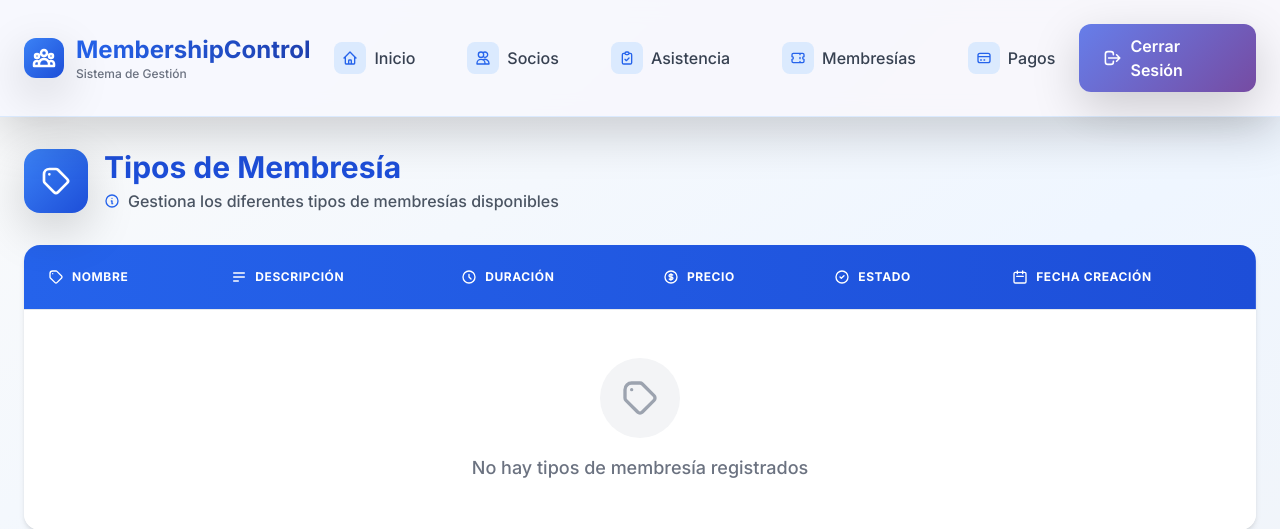
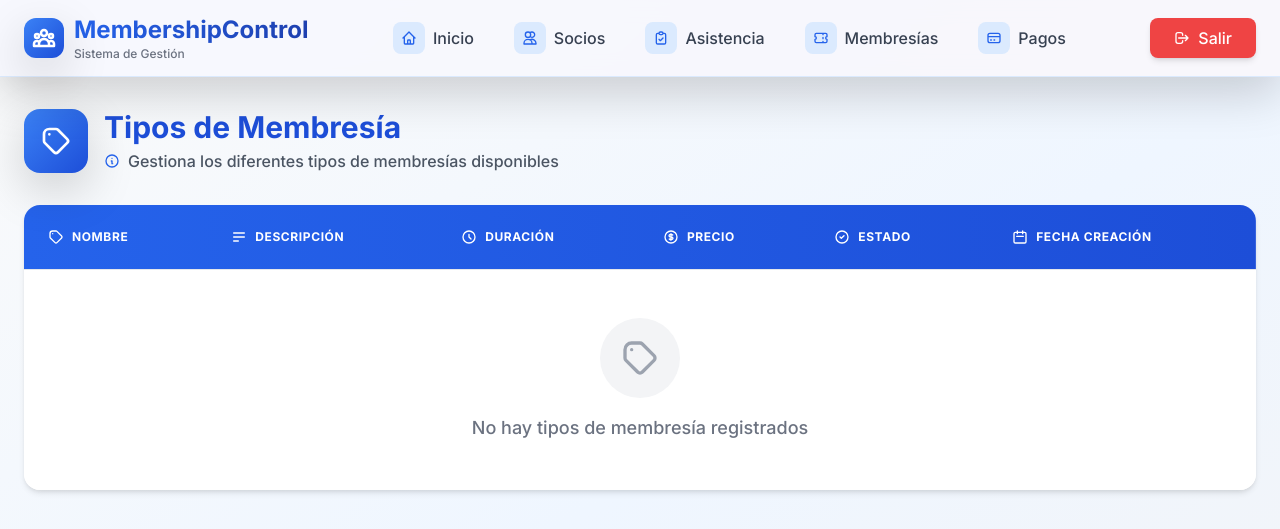
Before and after one commit to Darkohh16/membership_control, a Django app: page /membresias/tipos/ in a window 1280 px wide. Shown: the top 529 px of the page. Run offline with Django 5.2, Linux system fonts and the light colour scheme; the visitor is signed in with stand-in values (Sample User, id 1); data that the repository does not hold is empty; some libraries are stand-ins or nearby versions.

Commit message:
style: Correcion del navbar, boton salir

```diff
--- a/templates/navbar.html
+++ b/templates/navbar.html
@@ -1,10 +1,10 @@
 {% block content %}
 <!-- Navbar Moderno -->
 <header class="navbar-animated sticky top-0 z-50 glass-effect shadow-lg border-b border-primary-100">
-    <div class="max-w-7xl mx-auto px-6 py-4">
-        <div class="flex justify-between items-center">
+    <div class="max-w-7xl mx-auto px-6 py-3.5">
+        <div class="flex justify-between items-center gap-8">
             <!-- Logo y Marca -->
-            <div class="flex items-center space-x-3">
+            <div class="flex items-center space-x-2.5">
                 <div class="w-10 h-10 bg-gradient-to-br from-primary-500 to-primary-700 rounded-xl flex items-center justify-center shadow-lg transform hover:scale-110 transition-transform duration-300">
                     <svg class="w-6 h-6 text-white" fill="none" stroke="currentColor" viewBox="0 0 24 24">
                         <path stroke-linecap="round" stroke-linejoin="round" stroke-width="2.5" d="M17 20h5v-2a3 3 0 00-5.356-1.857M17 20H7m10 0v-2c0-.656-.126-1.283-.356-1.857M7 20H2v-2a3 3 0 015.356-1.857M7 20v-2c0-.656.126-1.283.356-1.857m0 0a5.002 5.002 0 019.288 0M15 7a3 3 0 11-6 0 3 3 0 016 0zm6 3a2 2 0 11-4 0 2 2 0 014 0zM7 10a2 2 0 11-4 0 2 2 0 014 0z"></path>
@@ -19,8 +19,8 @@
             </div>
 
             <!-- Navegación Principal -->
-            <nav class="hidden md:flex items-center space-x-1">
-                <a href="{% url 'dashboard' %}" class="nav-link group px-4 py-2 rounded-lg text-gray-700 hover:text-primary-700 hover:bg-primary-50 font-medium flex items-center space-x-2">
+            <nav class="hidden md:flex items-center gap-2">
+                <a href="{% url 'dashboard' %}" class="nav-link group px-3 py-2 rounded-lg text-gray-700 hover:text-primary-700 hover:bg-primary-50 font-medium flex items-center gap-2">
                     <div class="w-8 h-8 bg-primary-100 group-hover:bg-primary-200 rounded-lg flex items-center justify-center transition-colors">
                         <svg class="w-4 h-4 text-primary-600" fill="none" stroke="currentColor" viewBox="0 0 24 24">
                             <path stroke-linecap="round" stroke-linejoin="round" stroke-width="2" d="M3 12l2-2m0 0l7-7 7 7M5 10v10a1 1 0 001 1h3m10-11l2 2m-2-2v10a1 1 0 01-1 1h-3m-6 0a1 1 0 001-1v-4a1 1 0 011-1h2a1 1 0 011 1v4a1 1 0 001 1m-6 0h6"></path>
@@ -29,7 +29,7 @@
                     <span>Inicio</span>
                 </a>
 
-                <a href="{% url 'socios_general' %}" class="nav-link group px-4 py-2 rounded-lg text-gray-700 hover:text-primary-700 hover:bg-primary-50 font-medium flex items-center space-x-2">
+                <a href="{% url 'socios_general' %}" class="nav-link group px-3 py-2 rounded-lg text-gray-700 hover:text-primary-700 hover:bg-primary-50 font-medium flex items-center gap-2">
                     <div class="w-8 h-8 bg-primary-100 group-hover:bg-primary-200 rounded-lg flex items-center justify-center transition-colors">
                         <svg class="w-4 h-4 text-primary-600" fill="none" stroke="currentColor" viewBox="0 0 24 24">
                             <path stroke-linecap="round" stroke-linejoin="round" stroke-width="2" d="M12 4.354a4 4 0 110 5.292M15 21H3v-1a6 6 0 0112 0v1zm0 0h6v-1a6 6 0 00-9-5.197M13 7a4 4 0 11-8 0 4 4 0 018 0z"></path>
@@ -38,7 +38,7 @@
                     <span>Socios</span>
                 </a>
 
-                <a href="{% url 'asistencia:historial' %}" class="nav-link group px-4 py-2 rounded-lg text-gray-700 hover:text-primary-700 hover:bg-primary-50 font-medium flex items-center space-x-2">
+                <a href="{% url 'asistencia:historial' %}" class="nav-link group px-3 py-2 rounded-lg text-gray-700 hover:text-primary-700 hover:bg-primary-50 font-medium flex items-center gap-2">
                     <div class="w-8 h-8 bg-primary-100 group-hover:bg-primary-200 rounded-lg flex items-center justify-center transition-colors">
                         <svg class="w-4 h-4 text-primary-600" fill="none" stroke="currentColor" viewBox="0 0 24 24">
                             <path stroke-linecap="round" stroke-linejoin="round" stroke-width="2" d="M9 5H7a2 2 0 00-2 2v12a2 2 0 002 2h10a2 2 0 002-2V7a2 2 0 00-2-2h-2M9 5a2 2 0 002 2h2a2 2 0 002-2M9 5a2 2 0 012-2h2a2 2 0 012 2m-6 9l2 2 4-4"></path>
@@ -47,7 +47,7 @@
                     <span>Asistencia</span>
                 </a>
 
-                <a href="{% url 'listar_tipos' %}" class="nav-link group px-4 py-2 rounded-lg text-gray-700 hover:text-primary-700 hover:bg-primary-50 font-medium flex items-center space-x-2">
+                <a href="{% url 'listar_tipos' %}" class="nav-link group px-3 py-2 rounded-lg text-gray-700 hover:text-primary-700 hover:bg-primary-50 font-medium flex items-center gap-2">
                     <div class="w-8 h-8 bg-primary-100 group-hover:bg-primary-200 rounded-lg flex items-center justify-center transition-colors">
                         <svg class="w-4 h-4 text-primary-600" fill="none" stroke="currentColor" viewBox="0 0 24 24">
                             <path stroke-linecap="round" stroke-linejoin="round" stroke-width="2" d="M15 5v2m0 4v2m0 4v2M5 5a2 2 0 00-2 2v3a2 2 0 110 4v3a2 2 0 002 2h14a2 2 0 002-2v-3a2 2 0 110-4V7a2 2 0 00-2-2H5z"></path>
@@ -56,7 +56,7 @@
                     <span>Membresías</span>
                 </a>
 
-                <a href="{% url 'payments:listar_pagos' %}" class="nav-link group px-4 py-2 rounded-lg text-gray-700 hover:text-primary-700 hover:bg-primary-50 font-medium flex items-center space-x-2">
+                <a href="{% url 'payments:listar_pagos' %}" class="nav-link group px-3 py-2 rounded-lg text-gray-700 hover:text-primary-700 hover:bg-primary-50 font-medium flex items-center gap-2">
                     <div class="w-8 h-8 bg-primary-100 group-hover:bg-primary-200 rounded-lg flex items-center justify-center transition-colors">
                         <svg class="w-4 h-4 text-primary-600" fill="none" stroke="currentColor" viewBox="0 0 24 24">
                             <path stroke-linecap="round" stroke-linejoin="round" stroke-width="2" d="M3 10h18M7 15h1m4 0h1m-7 4h12a3 3 0 003-3V8a3 3 0 00-3-3H6a3 3 0 00-3 3v8a3 3 0 003 3z"></path>
@@ -67,11 +67,11 @@
             </nav>
 
             <!-- Botón de Cerrar Sesión -->
-            <a href="{% url 'logout' %}" class="btn-gradient text-white px-6 py-2.5 rounded-xl font-semibold shadow-lg flex items-center space-x-2 hover:shadow-xl transition-all duration-300">
-                <svg class="w-5 h-5" fill="none" stroke="currentColor" viewBox="0 0 24 24">
+            <a href="{% url 'logout' %}" class="px-4 py-2 rounded-lg bg-red-500 hover:bg-red-600 text-white font-medium flex items-center gap-2 transition-all duration-300 whitespace-nowrap shadow-md hover:shadow-lg">
+                <svg class="w-4 h-4 flex-shrink-0" fill="none" stroke="currentColor" viewBox="0 0 24 24">
                     <path stroke-linecap="round" stroke-linejoin="round" stroke-width="2" d="M17 16l4-4m0 0l-4-4m4 4H7m6 4v1a3 3 0 01-3 3H6a3 3 0 01-3-3V7a3 3 0 013-3h4a3 3 0 013 3v1"></path>
                 </svg>
-                <span>Cerrar Sesión</span>
+                <span>Salir</span>
             </a>
         </div>
     </div>
```
